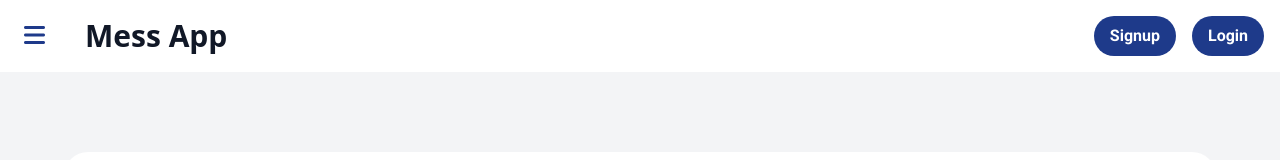
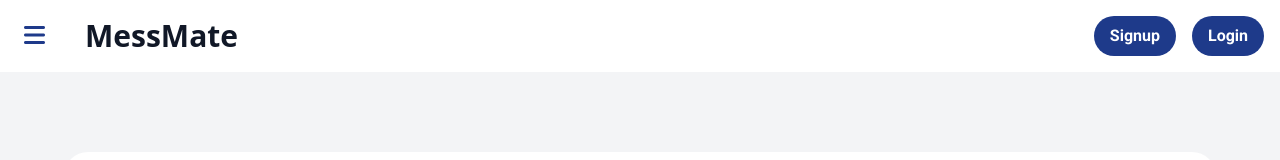
Before and after one commit to shivaacodes/Mess-App-new, a React (Vite) app: page / in a window 1280 px wide. Shown: the top 160 px of the page. Built offline with nearby package versions, Linux system fonts and the light colour scheme.

Commit message:
added pages

```diff
--- a/src/components/Navbar.jsx
+++ b/src/components/Navbar.jsx
@@ -9,7 +9,7 @@ export default function Navbar() {
     <nav className="bg-white-100 w-full">
       <div className="container mx-auto flex justify-between items-center p-4">
         <a className="text-3xl font-extrabold text-gray-900 font-sans">
-          Mess App
+          MessMate
         </a>
         <div className="flex space-x-4">
           <form role="search" onSubmit={handleSignup}>
```
Also changed, not shown: src/pages/Feedback.jsx (added), src/pages/Messcuts.jsx (added), src/pages/Messfees.jsx (added).
